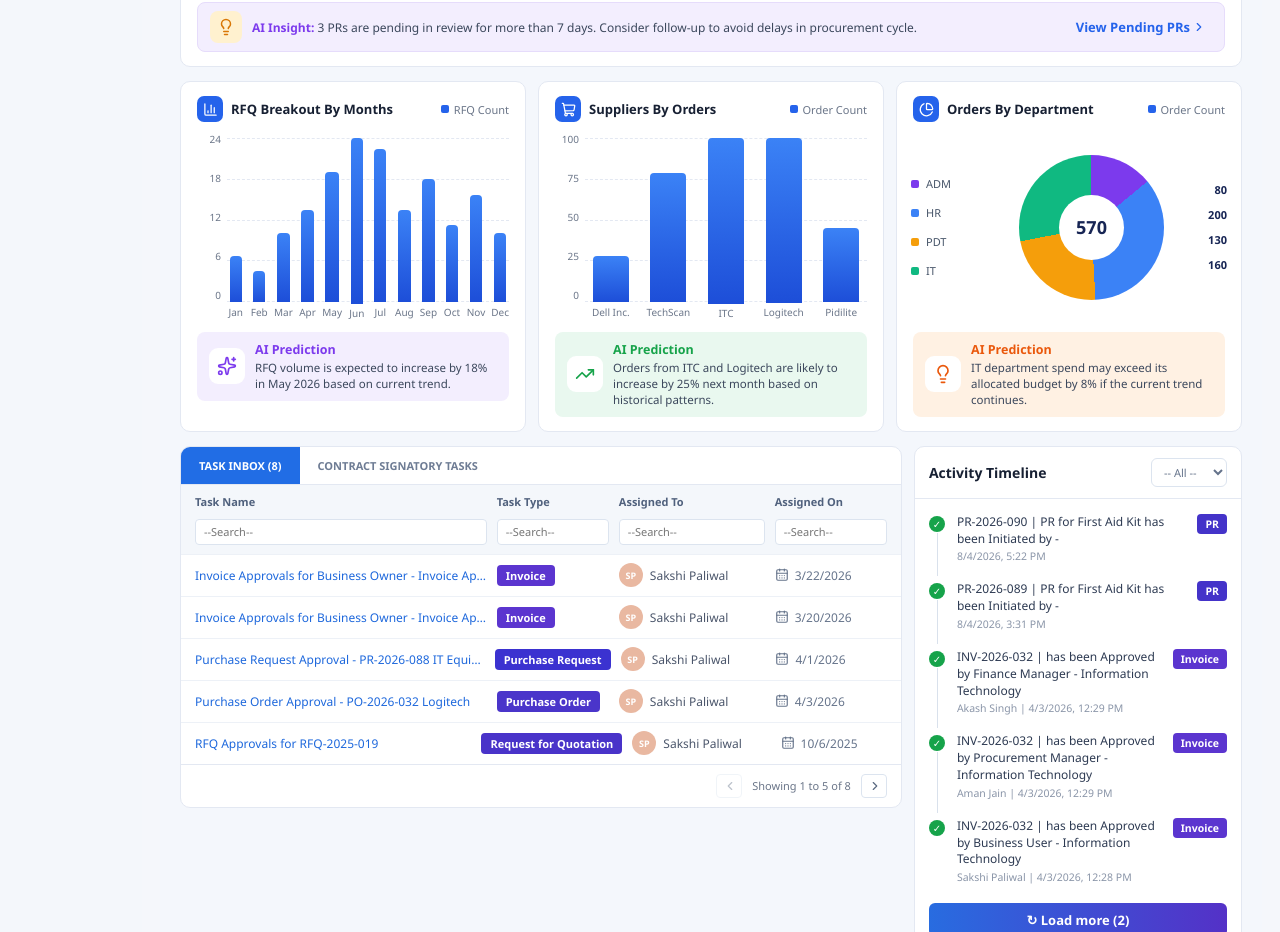
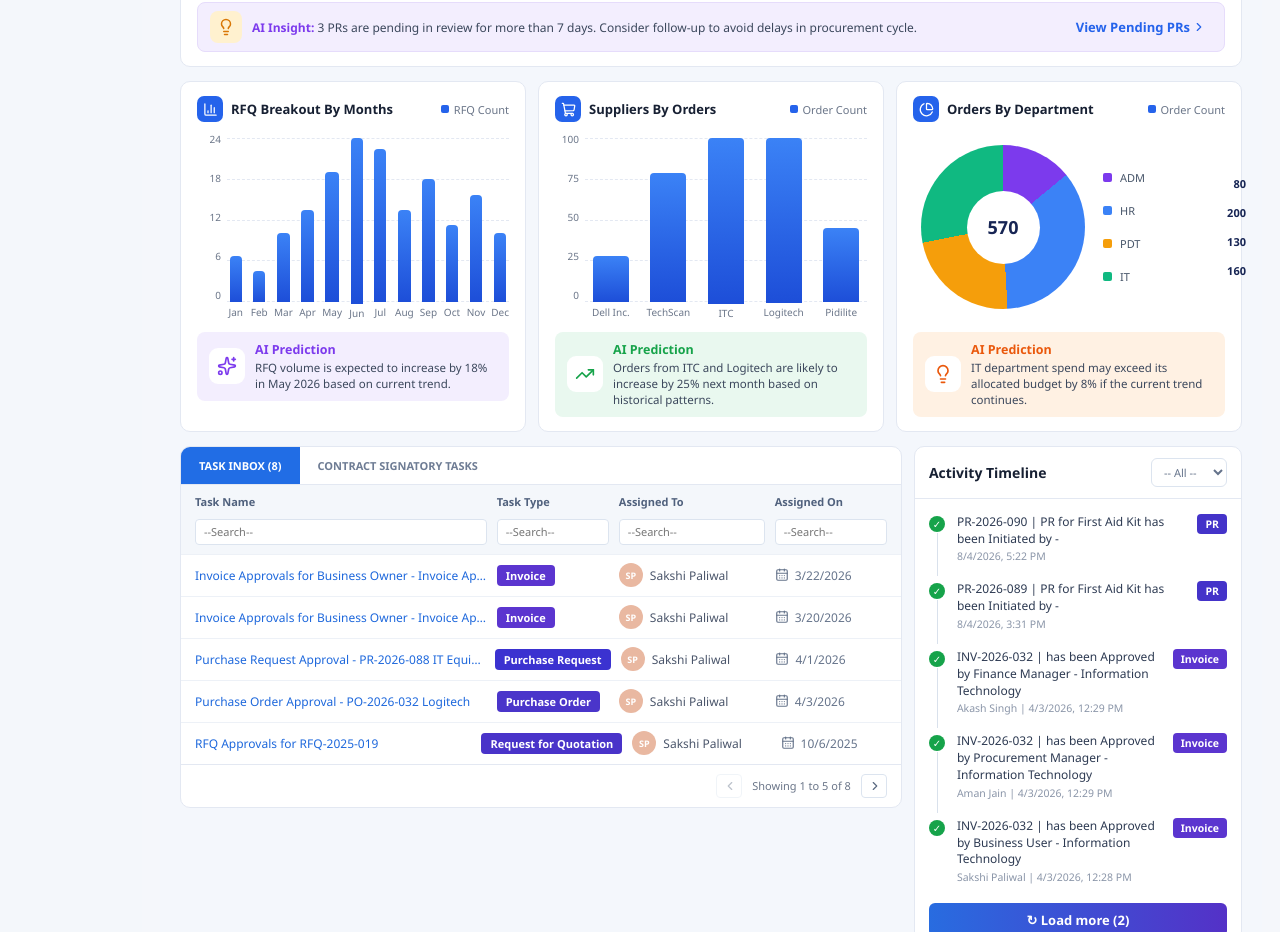
Before and after one commit to subrata-creator/Procurement360, a React (Vite) app: page / in a window 1280 px wide. Shown: the part 860-1792 px from the top of the page. Built offline with nearby package versions, Linux system fonts and the light colour scheme.

Commit message:
Adjust dashboard pie chart layout

```diff
--- a/src/Styles/DashboardNew.css
+++ b/src/Styles/DashboardNew.css
@@ -96,49 +96,59 @@
    PIE CHART
 ========================= */
 
+/* =========================
+   PIE CHART
+========================= */
+
 .xd-pie-card {
   display: flex;
   flex-direction: column;
   gap: 10px;
 }
+
+/* PIE + LEGEND + VALUES */
+
 .xd-pie-layout {
   display: grid;
-  grid-template-columns: 90px 145px 45px;
+
+  /* PIE | LEGEND | VALUES */
+  grid-template-columns: 164px minmax(80px, 1fr) 45px;
+
   align-items: center;
-  justify-content: center;
   column-gap: 18px;
+
   min-height: 190px;
+  padding: 0 8px;
 }
-/* .xd-pie-wrap{position:relative;width:168px;height:168px;flex:none}
-.xd-pie-chart{position:absolute;inset:0;border-radius:50%;box-shadow:inset 0 0 0 1px rgba(23,32,46,.04)} */
-/* .xd-pie-center{position:absolute;inset:42px;border-radius:50%;background:#fff;display:grid;place-items:center;color:#1f2d45;font-size:18px;font-weight:700;box-shadow:inset 0 0 0 1px rgba(23,32,46,.04)}
 
-*/
-
-/* CENTER PIE */
+/* =========================
+   PIE
+========================= */
 
 .xd-pie-wrap {
   position: relative;
 
-  width: 145px;
-  height: 145px;
+  width: 164px;
+  height: 164px;
 
   display: grid;
   place-items: center;
+
   justify-self: center;
 }
 
 .xd-pie-chart {
-  width: 145px;
-  height: 145px;
+  width: 164px;
+  height: 164px;
+
   border-radius: 50%;
 }
 
 .xd-pie-center {
   position: absolute;
 
-  width: 65px;
-  height: 65px;
+  width: 73px;
+  height: 73px;
 
   background: #fff;
   border-radius: 50%;
@@ -151,52 +161,71 @@
   font-weight: 700;
   color: #172554;
 }
+
+/* =========================
+   LEGEND
+========================= */
+
+.xd-pie-legend {
+  list-style: none;
+
+  padding: 0;
+  margin: 0;
+
+  display: flex;
+  flex-direction: column;
+
+  justify-content: center;
+  gap: 18px;
+
+  min-width: 0;
+}
+
+.xd-pie-legend li {
+  display: flex;
+  align-items: center;
+
+  gap: 8px;
+
+  font-size: 11px;
+  color: #475569;
+
+  white-space: nowrap;
+}
+
+.xd-pie-dot {
+  width: 9px;
+  height: 9px;
+
+  border-radius: 2px;
+
+  flex: none;
+}
+
+/* =========================
+   VALUES
+========================= */
+
 .xd-pie-values {
   display: flex;
   flex-direction: column;
+
   align-items: flex-end;
   justify-content: center;
-  gap: 14px;
+
+  gap: 18px;
+
   width: 45px;
 }
 
 .xd-pie-values strong {
   font-size: 11px;
   font-weight: 700;
+
+  line-height: 1;
+
   color: #172554;
-  line-height: 1;
 }
-.xd-pie-legend {
-  list-style: none;
-  padding: 0;
-  margin: 0;
-
-  display: flex;
-  flex-direction: column;
-  justify-content: center;
-  gap: 14px;
-
-  width: 90px;
-}
-/* .xd-pie-legend li{display:flex;grid-template-columns:10px auto minmax(0,1fr);align-items:center;gap:8px;color:#41506a;font-size:11px;text-align:left;width:100%} */
-.xd-pie-legend li {
-  display: flex;
-  align-items: center;
-  gap: 7px;
-
-  font-size: 11px;
-  color: #475569;
-  white-space: nowrap;
-}
-.xd-pie-dot {
-  width: 8px;
-  height: 8px;
-  border-radius: 2px;
-  flex: none;
-}
-/* .xd-pie-dot{display:inline-block;width:10px;height:10px;border-radius:50%} */
-.xd-pie-legend strong{color:#1f2d45;font-size:11px;font-weight:700;justify-self:start}
-
 /* bottom row */
 .xd-bottom{display:grid;grid-template-columns:minmax(0,2.2fr) minmax(300px,1fr);gap:12px;align-items:start}
 
--- a/src/components/ChartCards.tsx
+++ b/src/components/ChartCards.tsx
@@ -75,10 +75,24 @@ const PieCard: React.FC<Props> = ({
         </span>
       </header>
 
-      {/* PIE CONTENT */}
+      {/* PIE + LEGEND + VALUES */}
       <div className="xd-pie-layout">
 
-        {/* LEFT - LEGEND */}
+        {/* LEFT - PIE */}
+        <div className="xd-pie-wrap">
+          <div
+            className="xd-pie-chart"
+            style={{
+              background: `conic-gradient(${gradient})`,
+            }}
+          />
+
+          <div className="xd-pie-center">
+            {total}
+          </div>
+        </div>
+
+        {/* CENTER - LEGEND */}
         <ul className="xd-pie-legend">
           {items.map((item) => (
             <li key={item.label}>
@@ -93,20 +107,6 @@ const PieCard: React.FC<Props> = ({
             </li>
           ))}
         </ul>
-
-        {/* CENTER - PIE */}
-        <div className="xd-pie-wrap">
-          <div
-            className="xd-pie-chart"
-            style={{
-              background: `conic-gradient(${gradient})`,
-            }}
-          />
-
-          <div className="xd-pie-center">
-            {total}
-          </div>
-        </div>
 
         {/* RIGHT - VALUES */}
         <div className="xd-pie-values">
@@ -134,7 +134,6 @@ const PieCard: React.FC<Props> = ({
     </section>
   );
 };
-
 const months = ["Jan", "Feb", "Mar", "Apr", "May", "Jun", "Jul", "Aug", "Sep", "Oct", "Nov", "Dec"];
 const monthly = [6, 4, 9, 12, 17, 24, 20, 12, 16, 10, 14, 9];
 
```
